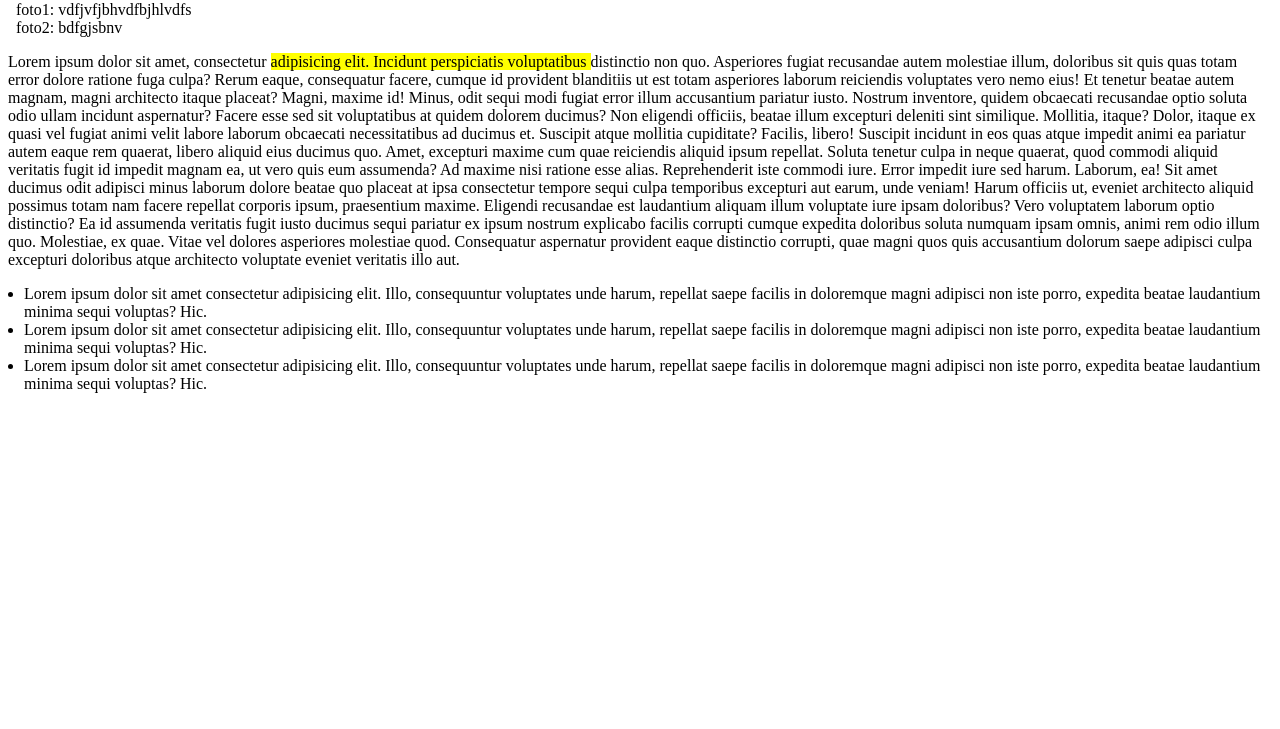
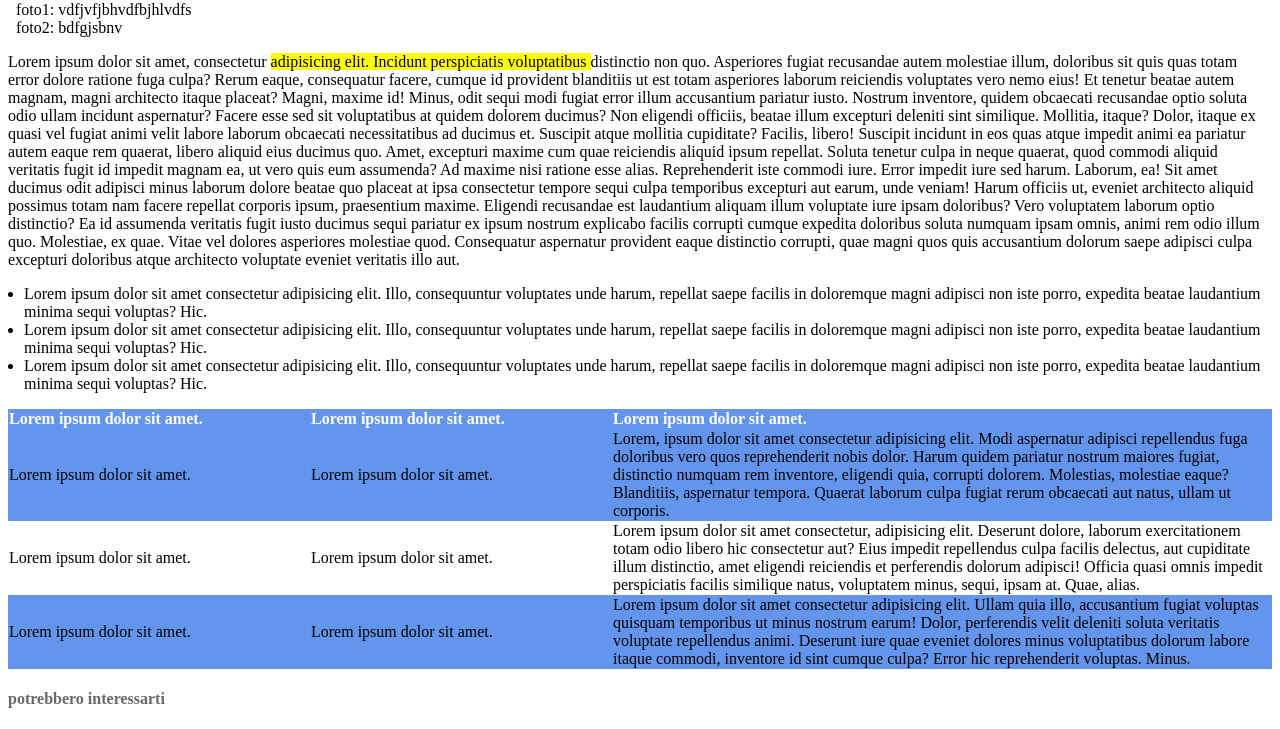
Before and after one commit to andreapaccagnella94/html-css-booleaner, a plain HTML site: page index.html in a window 1280 px wide. Shown: the part 661-1390 px from the top of the page. Before the commit the page ends 1070 px from the top, so only its background shows below. Drawn offline with Linux system fonts and the light colour scheme.

Commit message:
add table

```diff
--- a/css/style.css
+++ b/css/style.css
@@ -9,6 +9,11 @@ main {
 figure {
     margin-left: 8px;
     text-align: left;
+}
+
+footer {
+    margin-left: 8px;
+    color: dimgrey;
 }
 
 ul {
@@ -42,3 +47,29 @@ ul {
 .back-yellow {
     background-color: yellow;
 }
+
+table {
+    border-collapse: collapse;
+
+}
+
+th {
+    text-align: left;
+}
+
+table tr:nth-child(odd) {
+    background-color: cornflowerblue;
+}
+
+table tr:nth-child(even) {
+    background-color: white;
+}
+
+thead {
+    background-color: black;
+    color: white;
+}
+
+.larg-collum {
+    width: 300px
+}
--- a/index.html
+++ b/index.html
@@ -39,7 +39,7 @@
                 foto2: bdfgjsbnv
             </figcaption>
         </figure>
-        <!-- figure -->
+        <!-- /figure -->
 
         <p>
             Lorem ipsum dolor sit amet, consectetur <span class="back-yellow"> adipisicing elit. Incidunt perspiciatis
@@ -70,6 +70,7 @@
             quae magni quos quis accusantium dolorum saepe adipisci culpa excepturi doloribus atque architecto
             voluptate eveniet veritatis illo aut.
         </p>
+        <!-- /paragrafo main -->
 
         <ul>
             <li>
@@ -88,12 +89,76 @@
                 sequi voluptas? Hic.
             </li>
         </ul>
+        <!-- /list main -->
 
+        <table>
+            <thead>
+                <tr>
+                    <th class="larg-collum">
+                        Lorem ipsum dolor sit amet.
+                    </th>
+                    <th class="larg-collum">
+                        Lorem ipsum dolor sit amet.
+                    </th>
+                    <th>
+                        Lorem ipsum dolor sit amet.
+                    </th>
+                </tr>
+            </thead>
+            <tbody>
+                <tr>
+                    <td>
+                        Lorem ipsum dolor sit amet.
+                    </td>
+                    <td>
+                        Lorem ipsum dolor sit amet.
+                    </td>
+                    <td>
+                        Lorem, ipsum dolor sit amet consectetur adipisicing elit. Modi aspernatur adipisci repellendus
+                        fuga doloribus vero quos reprehenderit nobis dolor. Harum quidem pariatur nostrum maiores
+                        fugiat, distinctio numquam rem inventore, eligendi quia, corrupti dolorem. Molestias, molestiae
+                        eaque? Blanditiis, aspernatur tempora. Quaerat laborum culpa fugiat rerum obcaecati aut natus,
+                        ullam ut corporis.
+                    </td>
+                </tr>
+                <tr>
+                    <td>
+                        Lorem ipsum dolor sit amet.
+                    </td>
+                    <td>
+                        Lorem ipsum dolor sit amet.
+                    </td>
+                    <td>
+                        Lorem ipsum dolor sit amet consectetur, adipisicing elit. Deserunt dolore, laborum
+                        exercitationem totam odio libero hic consectetur aut? Eius impedit repellendus culpa facilis
+                        delectus, aut cupiditate illum distinctio, amet eligendi reiciendis et perferendis dolorum
+                        adipisci! Officia quasi omnis impedit perspiciatis facilis similique natus, voluptatem minus,
+                        sequi, ipsam at. Quae, alias.
+                    </td>
+                </tr>
+                <tr>
+                    <td>
+                        Lorem ipsum dolor sit amet.
+                    </td>
+                    <td>
+                        Lorem ipsum dolor sit amet.
+                    </td>
+                    <td>
+                        Lorem ipsum dolor sit amet consectetur adipisicing elit. Ullam quia illo, accusantium fugiat
+                        voluptas quisquam temporibus ut minus nostrum earum! Dolor, perferendis velit deleniti soluta
+                        veritatis voluptate repellendus animi. Deserunt iure quae eveniet dolores minus voluptatibus
+                        dolorum labore itaque commodi, inventore id sint cumque culpa? Error hic reprehenderit voluptas.
+                        Minus.
+                    </td>
+                </tr>
+            </tbody>
+        </table>
+        <!-- /main table -->
 
     </main>
 
     <footer>
-
+        <h4>potrebbero interessarti</h4>
     </footer>
 
 </body>
```
